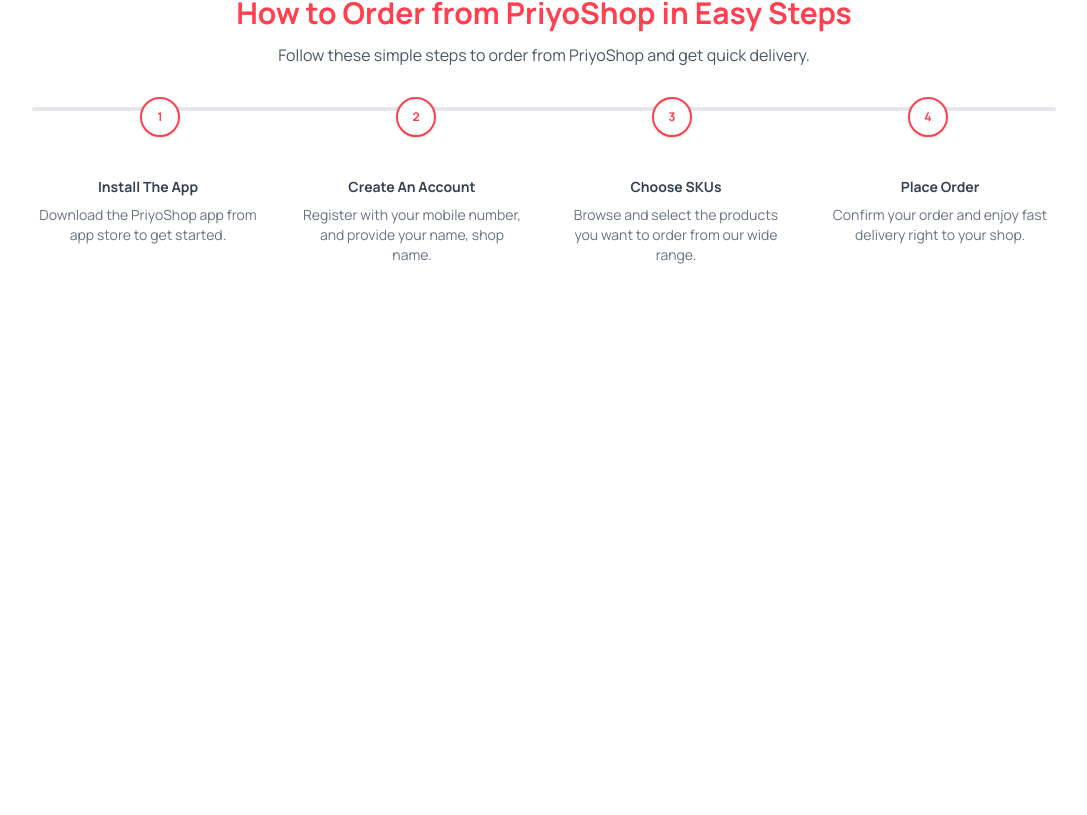
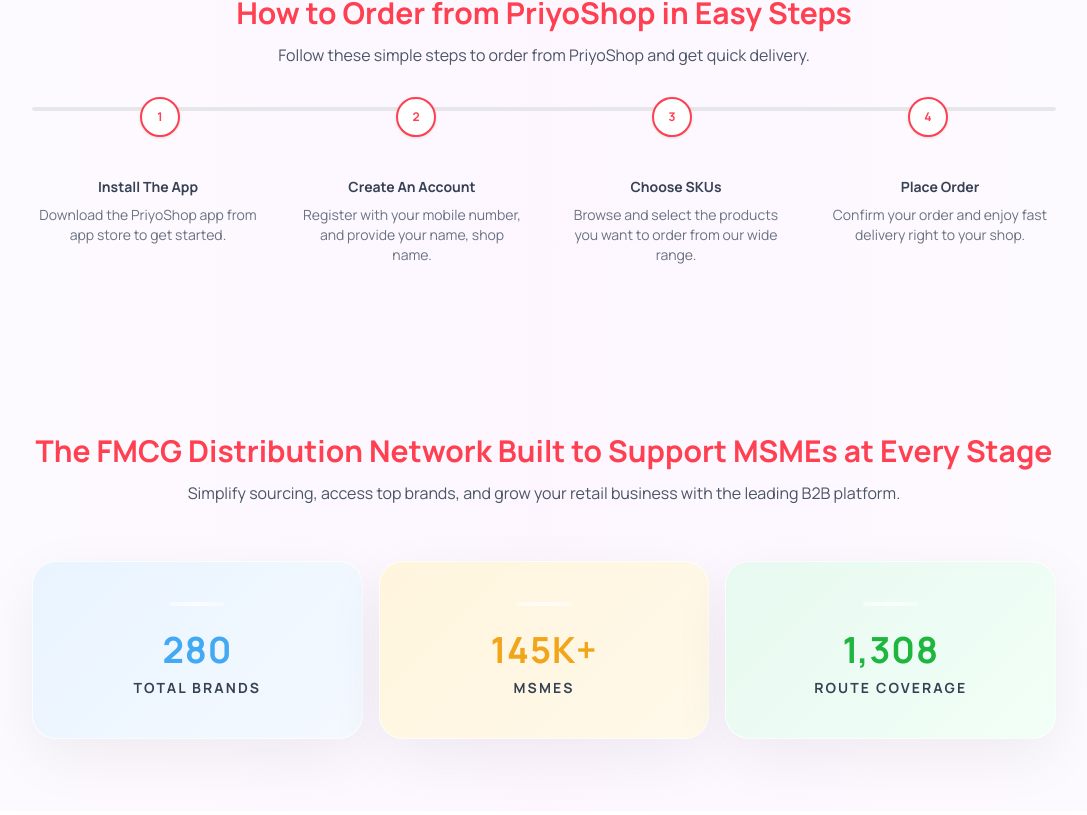
Before and after one commit to hriidzhridoy/priyo-shop-demo, a Next.js app: page / in a window 1280 px wide. Shown: the part 2300-3115 px from the top of the page, without its empty margins (96-1183 px from the left). Built offline with nearby package versions, Linux system fonts and the light colour scheme.

Commit message:
stats are added in the codebase

```diff
--- a/src/app/page.tsx
+++ b/src/app/page.tsx
@@ -6,6 +6,7 @@
 import HeroText from "@/components/HeroText";
 import AccordianAnimation from "@/components/AccordionAnimation";
 import ScrollStepsTimeline from "@/components/ScrollStepsTimeline";
+import AnimatedStatsStrip from "@/components/AnimatedStatsStrip";
 
 export default function Home() {
   const [isLoading, setIsLoading] = useState(true);
@@ -56,6 +57,7 @@
       <HeroText />
       <AccordianAnimation />
       <ScrollStepsTimeline />
+      <AnimatedStatsStrip />
     </main>
   );
 }
--- /dev/null
+++ b/src/components/AnimatedStatsStrip.jsx
@@ -0,0 +1,171 @@
+"use client";
+
+import React, { useEffect, useRef } from "react";
+import { motion, useInView } from "framer-motion";
+import gsap from "gsap";
+
+const STATS = [
+  {
+    value: 280,
+    type: "number",
+    label: "Total Brands",
+    textColor: "#42a9f2",
+    bgFrom: "#e9f4ff",
+    bgTo: "#f4f9ff",
+  },
+  {
+    value: 145,
+    type: "kPlus",
+    label: "MSMEs",
+    textColor: "#f1a51a",
+    bgFrom: "#fff5dd",
+    bgTo: "#fff9ea",
+  },
+  {
+    value: 1308,
+    type: "number",
+    label: "Route Coverage",
+    textColor: "#1fb640",
+    bgFrom: "#e7f9f0",
+    bgTo: "#f2fff7",
+  },
+];
+
+export default function AnimatedStatsStrip() {
+  const sectionRef = useRef(null);
+  const cardsRef = useRef([]);
+  const glowRef = useRef(null);
+
+  const inView = useInView(sectionRef, { once: true, margin: "-150px" });
+
+  const allRefsReady =
+    cardsRef.current.filter((el) => el !== null).length === STATS.length;
+
+  useEffect(() => {
+    if (!inView || !allRefsReady) return;
+
+    const ctx = gsap.context(() => {
+      // Background glow sweeping animation
+      if (glowRef.current) {
+        gsap.fromTo(
+          glowRef.current,
+          { xPercent: -40, opacity: 0 },
+          {
+            xPercent: 40,
+            opacity: 1,
+            duration: 3,
+            ease: "power2.inOut",
+            repeat: -1,
+            yoyo: true,
+          }
+        );
+      }
+
+      // Card entrance
+      gsap.from(cardsRef.current, {
+        y: 40,
+        opacity: 0,
+        duration: 0.8,
+        ease: "power3.out",
+        stagger: 0.15,
+      });
+
+      // Creative random flicker number count
+      cardsRef.current.forEach((card, index) => {
+        const numberEl = card.querySelector("[data-number]");
+        if (!numberEl) return;
+
+        const target = STATS[index].value;
+        const obj = { val: 0 };
+
+        gsap.to(obj, {
+          val: target,
+          duration: 2,
+          ease: "power2.out",
+          delay: 0.2 + index * 0.1,
+          onUpdate: () => {
+            const progress = obj.val / target;
+
+            // random flicker early on
+            let jitterVal = obj.val;
+            if (progress < 0.85) {
+              const jitter = target * 0.05 * (1 - progress);
+              jitterVal += (Math.random() - 0.5) * jitter;
+            }
+
+            const current = Math.round(
+              Math.max(0, Math.min(target, jitterVal))
+            );
+
+            numberEl.textContent =
+              STATS[index].type === "kPlus"
+                ? `${current}K+`
+                : current.toLocaleString();
+          },
+        });
+      });
+    }, sectionRef);
+
+    return () => ctx.revert();
+  }, [inView, allRefsReady]);
+
+  return (
+    <section
+      ref={sectionRef}
+      className="relative w-full overflow-hidden bg-gradient-to-r from-[#fdfbff] via-[#fdf6ff] to-[#fdfbff] py-14 md:py-18 px-4 flex flex-col items-center"
+    >
+      {/* Heading + Subheading */}
+      <div className="mx-auto max-w-5xl text-center mb-14">
+        <h2 className="text-2xl md:text-3xl font-semibold text-[#ff4050]">
+          The FMCG Distribution Network Built to Support MSMEs at Every Stage
+        </h2>
+        <p className="mt-3 text-sm md:text-base text-gray-600">
+          Simplify sourcing, access top brands, and grow your retail business
+          with the leading B2B platform.
+        </p>
+      </div>
+
+      {/* Moving soft glow behind cards */}
+      <div
+        ref={glowRef}
+        className="pointer-events-none absolute inset-y-0 left-1/2 h-[220%] w-[40%]
+        -translate-x-1/2 bg-gradient-to-r
+        from-[#ff4050]/8 via-[#ffb55a]/18 to-[#42a9f2]/10 blur-3xl"
+      />
+
+      <div className="relative z-10 flex w-full max-w-5xl flex-col gap-4 md:flex-row">
+        {STATS.map((stat, index) => (
+          <motion.div
+            key={stat.label}
+            ref={(el) => (cardsRef.current[index] = el)}
+            className="flex-1 rounded-3xl py-10 px-6 md:px-8 text-center
+            shadow-[0_18px_60px_rgba(0,0,0,0.06)] border border-white/70 backdrop-blur-sm"
+            style={{
+              backgroundImage: `linear-gradient(135deg, ${stat.bgFrom}, ${stat.bgTo})`,
+            }}
+            whileHover={{
+              y: -8,
+              rotateX: 6,
+              rotateY: -4,
+              boxShadow: "0 26px 70px rgba(0,0,0,0.16)",
+            }}
+            transition={{ type: "spring", stiffness: 220, damping: 18 }}
+          >
+            <div className="mx-auto mb-6 h-1 w-14 rounded-full bg-gradient-to-r from-white/50 via-white/80 to-white/40" />
+
+            <p
+              data-number
+              className="text-3xl md:text-4xl font-semibold mb-2 tracking-wide"
+              style={{ color: stat.textColor }}
+            >
+              0
+            </p>
+            <p className="text-xs md:text-sm font-semibold text-gray-700 uppercase tracking-[0.15em]">
+              {stat.label}
+            </p>
+          </motion.div>
+        ))}
+      </div>
+    </section>
+  );
+}
--- a/src/components/ScrollStepsTimeline.jsx
+++ b/src/components/ScrollStepsTimeline.jsx
@@ -40,7 +40,7 @@
   return (
     <section
       ref={containerRef}
-      className="relative bg-white py-16 md:py-24 px-4"
+      className="relative bg-gradient-to-r from-[#fdfbff] via-[#fdf6ff] to-[#fdfbff] py-16 md:py-24 px-4"
     >
       <div className="mx-auto max-w-5xl text-center mb-10">
         <h2 className="text-2xl md:text-3xl font-semibold text-[#ff4050]">
```
